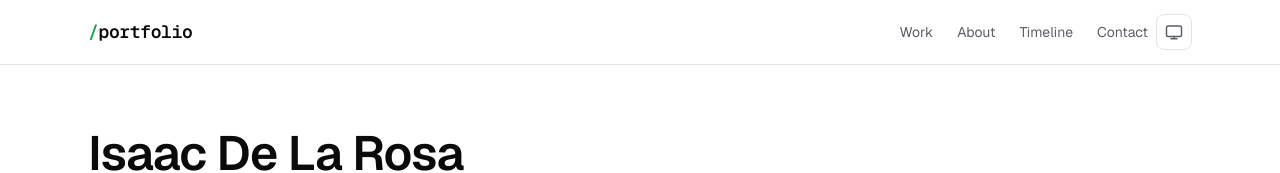
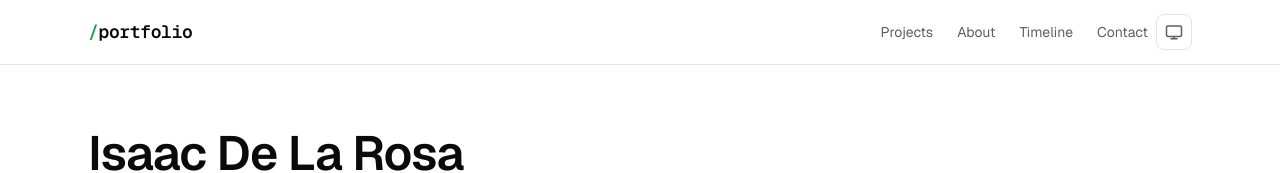
Before and after one commit to dagike/portfolio, a Next.js app: page / in a window 1280 px wide. Shown: the top 173 px of the page. Built offline with nearby package versions, Linux system fonts and the light colour scheme.

Commit message:
update: rename work nav link to projects

```diff
--- a/src/components/header.tsx
+++ b/src/components/header.tsx
@@ -6,7 +6,7 @@ import { Container } from "@/components/container";
 import { ThemeToggle } from "@/components/theme-toggle";
 
 const navLinks = [
-  { href: "/projects", label: "Work" },
+  { href: "/projects", label: "Projects" },
   { href: "/about", label: "About" },
   { href: "/timeline", label: "Timeline" },
   { href: "/contact", label: "Contact" },
```
